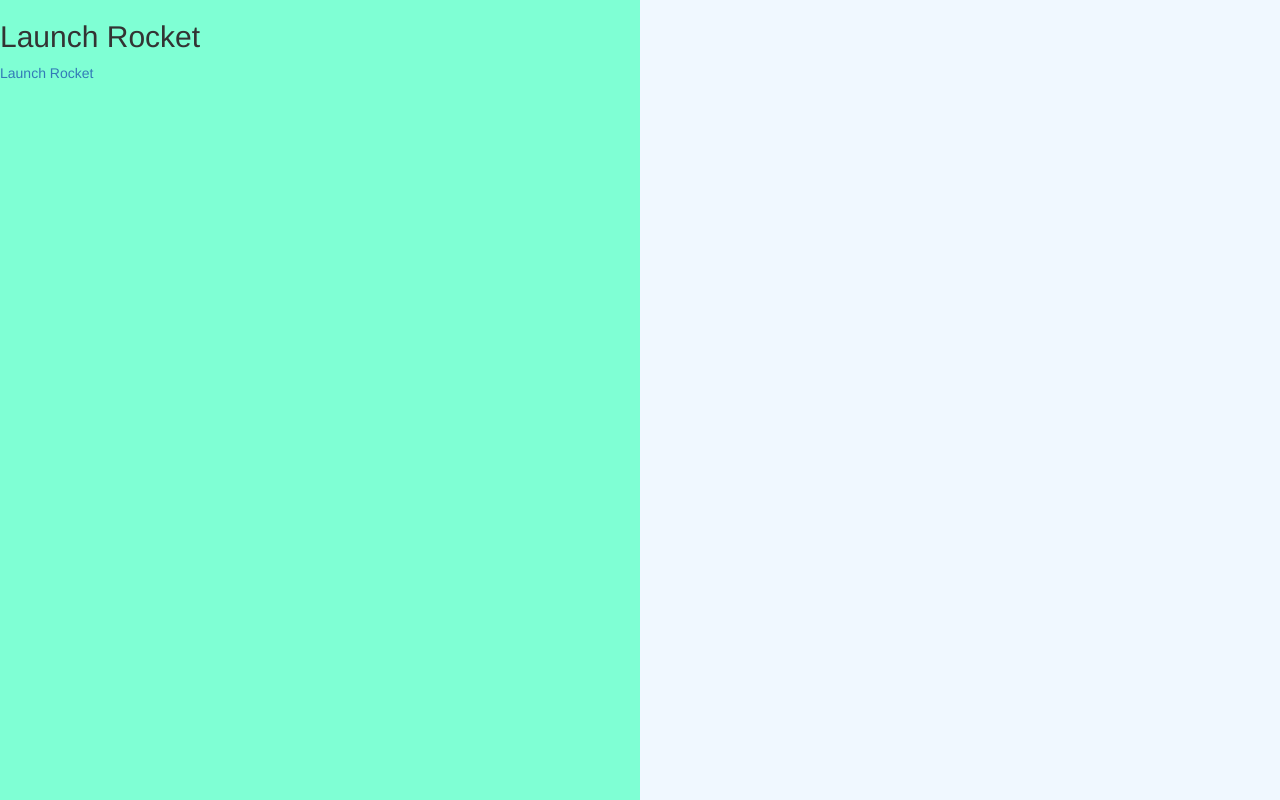
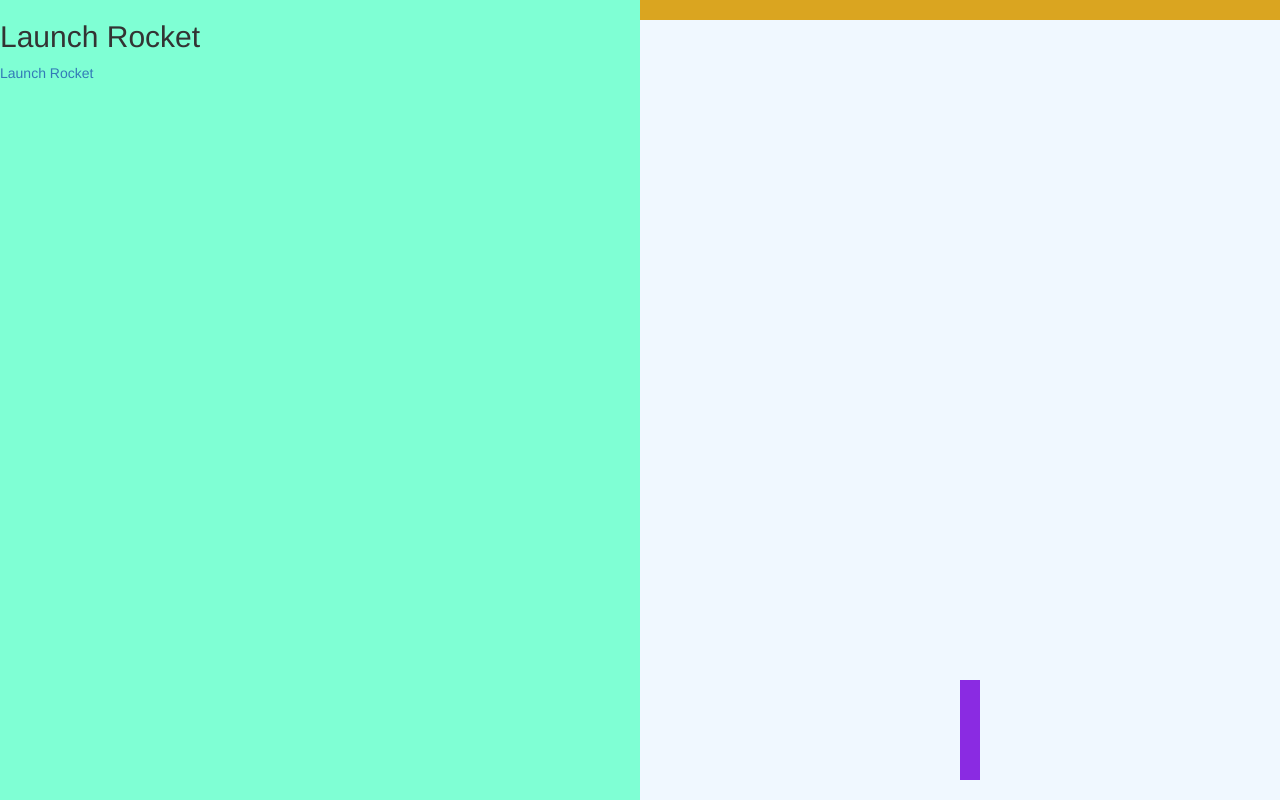
Before and after one commit to naveenmannam/js-rocket, a website: page index.html in a window 1280 px wide. Drawn offline with Linux system fonts and the light colour scheme.

Commit message:
added rccket class

```diff
--- a/css/main.css
+++ b/css/main.css
@@ -1,6 +1,4 @@
-/*.head {
-	position: fixed;
-}*/
+
 .left {
 	height: 100%;
 	width: 50%;
@@ -18,3 +16,18 @@
 	top: 0;
 	right: 0;
 }
+
+.ground {
+	width: 100%;
+	height: 20px;
+	background-color: goldenrod;
+}
+
+.rocket {
+	position: absolute;
+	left: 50%;
+	background: blueviolet;
+	height: 100px;
+	width: 20px;
+	bottom: 20px;
+}
--- a/index.html
+++ b/index.html
@@ -24,10 +24,11 @@
                 <a href="#" class="button">Launch Rocket</a>
             </div>
             <div class="right">
-                <div class="ground">
+
+                <div class="rocket">
 
                 </div>
-                <div class="rocket">
+                <div class="ground">
 
                 </div>
             </div>
```
